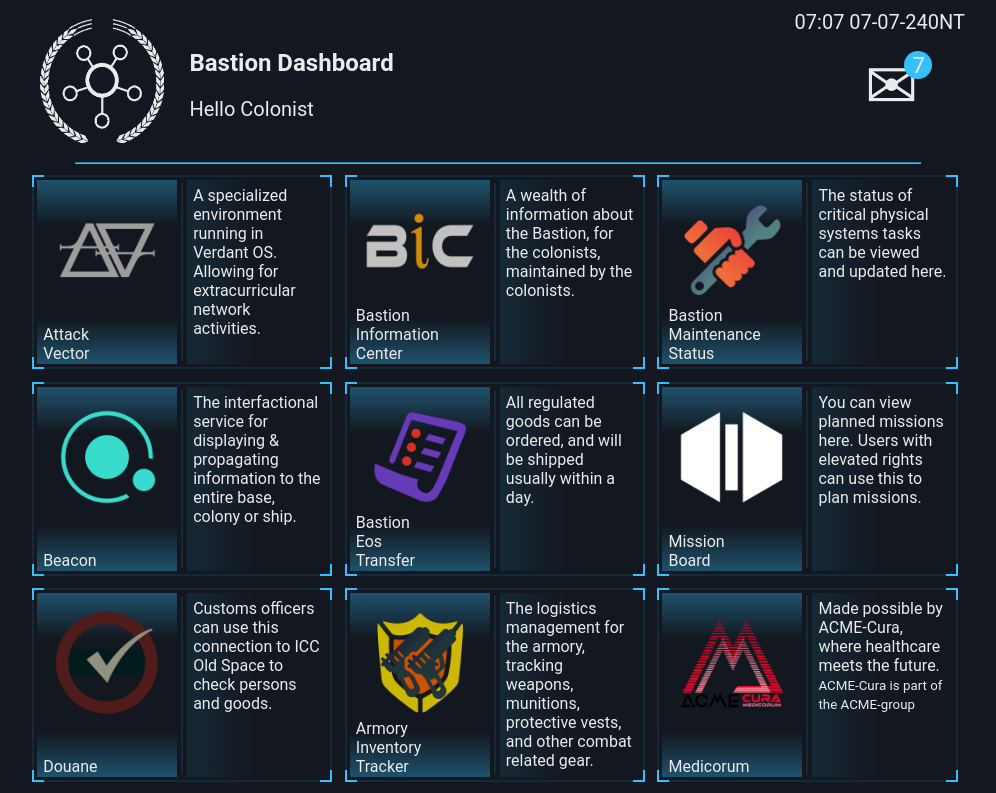
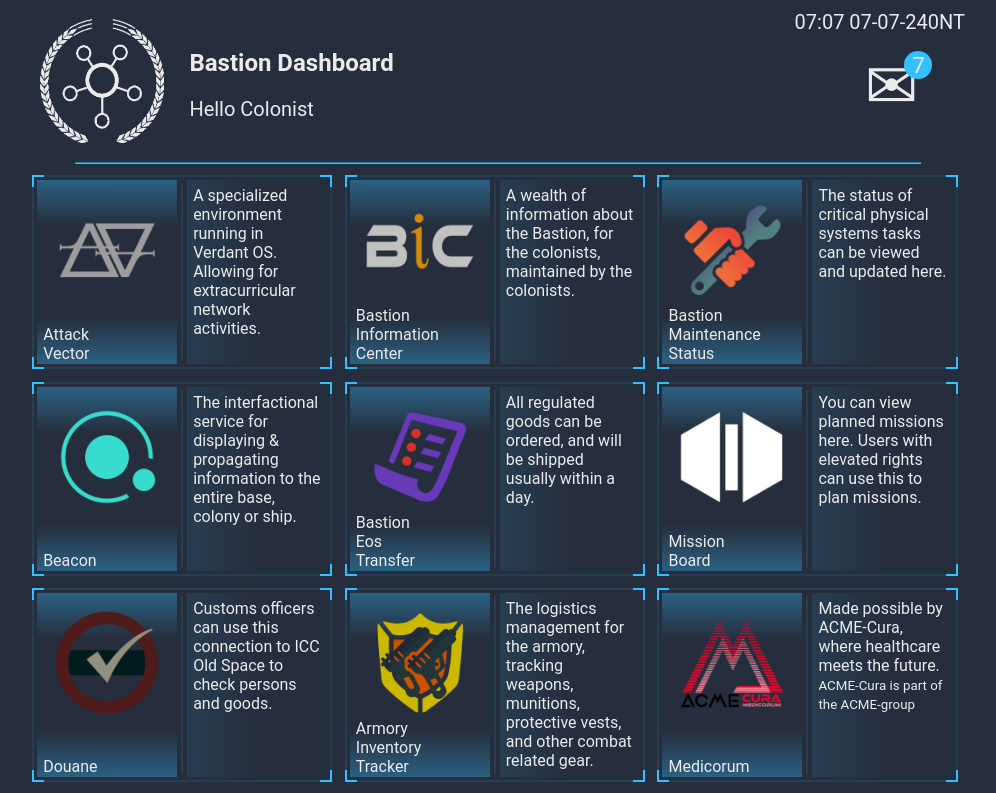
Before and after one commit to eosfrontier/PlayerDashboard, an Angular app: page / in a window 1280 px wide. Shown: the top 793 px of the page, without its empty margins (142-1138 px from the left). Built offline with nearby package versions, Linux system fonts and the light colour scheme.

Commit message:
light background
Changed default theme background to the house style color.

```diff
--- a/src/styles.scss
+++ b/src/styles.scss
@@ -27,7 +27,7 @@
 	--tileAccentColor100:#33C0FF;
 	--invisibleColor:rgba(0,0,0,0);
 	--textColor:#ebebeb;
-	--backgroundColor:#13171f;
+	--backgroundColor:#262e3e;
 	--fontHeader:	Roboto, Helvetica, sans-serif;
 	--fontTiles: Roboto, Helvetica, sans-serif;
 
```
